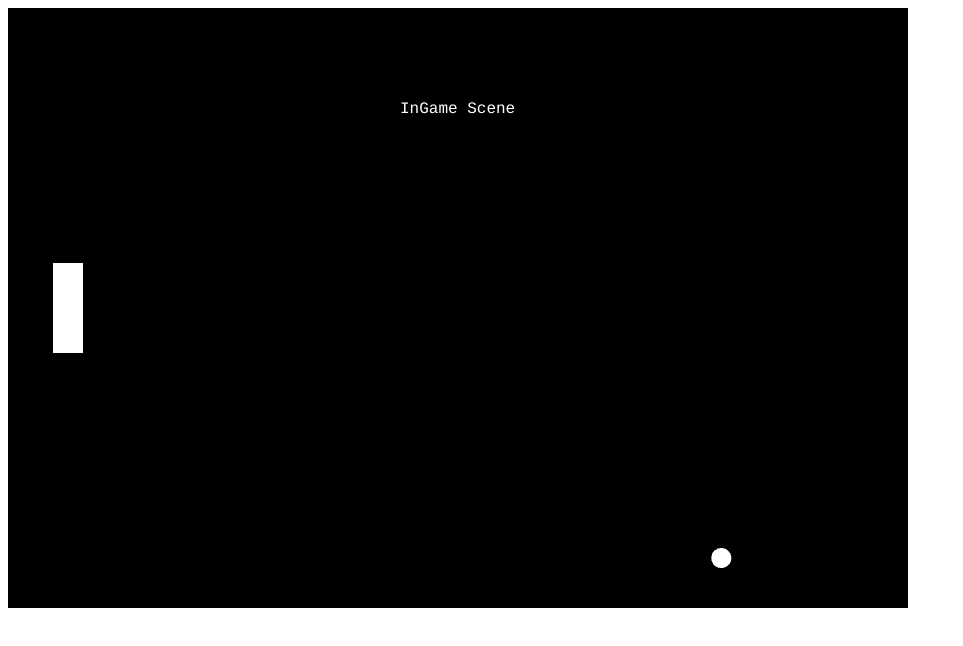
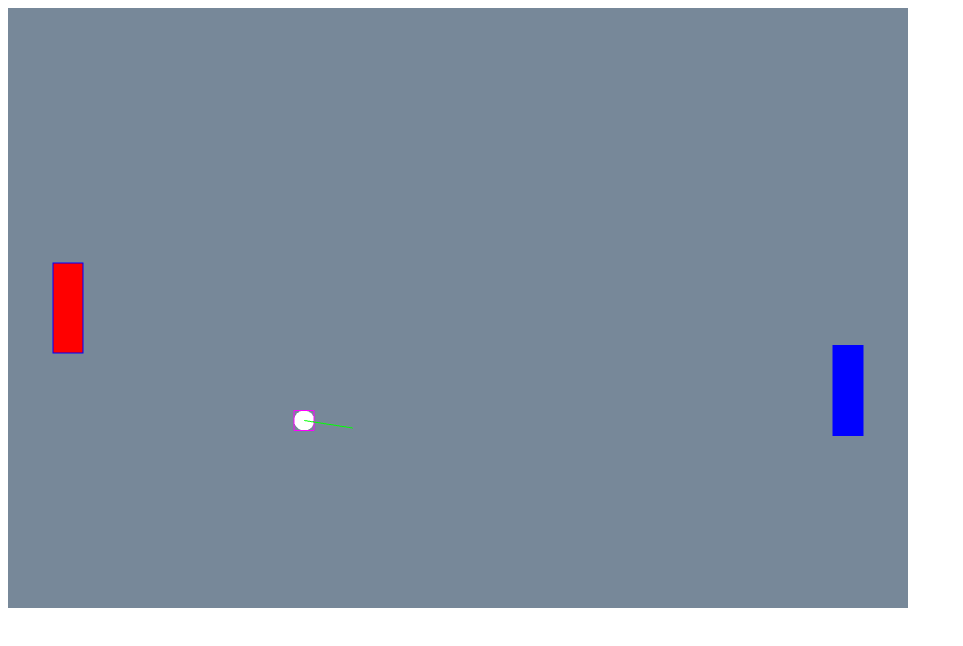
Before and after one commit to man3700/Phaser-Game, a website with bundled scripts: page index.html in a window 1280 px wide. Shown: the whole page, without its empty margins (0-963 px from the left). Built offline with nearby package versions, Linux system fonts and the light colour scheme.

Commit message:
yes, i'm finished to create this boring game!

```diff
--- a/index.html
+++ b/index.html
@@ -5,7 +5,7 @@
     </head>
 
     <body>
-        <script src="dist/main.js" type="module"></script>
+        <script src="dist/main.js" type="text/javascript"></script>
     </body>
 
 </html>
--- a/package.json
+++ b/package.json
@@ -12,5 +12,9 @@
     "matter": "^0.2.0",
     "phaser": "^3.55.2",
     "typescript": "^4.4.3"
+  },
+  "devDependencies": {
+    "ts-node": "^10.2.1",
+    "tsconfig-paths": "^3.11.0"
   }
 }
--- a/src/main.ts
+++ b/src/main.ts
@@ -3,25 +3,27 @@ import Phaser   = require("phaser");
 import { GameConfig, Game } from "./types";
 
 import TitleScene   from "./scenes/titleScene";
-import InGameScene  from "./scenes/inGameScene";
+import IngameScene  from "./scenes/ingameScene";
 
 const config:GameConfig = {
     width:  900,
     height: 600,
     type:   Phaser.AUTO,
+    backgroundColor: 0x778899,
     physics: {
         default: "arcade",
         arcade: {
-            gravity: { x: 0, y: 0 }
+            gravity: { x: 0, y: 0 },
+            debug: true
         }
     }
 }
 
 const game:Game = new Phaser.Game(config);
 
-game.scene.add("titleScene", TitleScene);
-game.scene.add("inGameScene", InGameScene);
+game.scene.add("Title", TitleScene);
+game.scene.add("Ingame", IngameScene);
 
 window.onload = function() {
-    game.scene.start("inGameScene");
+    game.scene.start("Ingame");
 }
--- a/src/scenes/inGameScene.ts
+++ b/src/scenes/inGameScene.ts
@@ -1,36 +1,106 @@
+import { Body, Vector } from "matter";
 import Phaser = require("phaser");
 
-import { Arc, PhysicsBody, Text } from "../types";
+import { Arc, PhysicsBody, CursorKeys, Rectangle, PhysicsStaticBody, Vector2 } from "../types";
 
-class InGameScene extends Phaser.Scene {
+class IngameScene extends Phaser.Scene {
+
+    //  cursor
+    cursors:CursorKeys;
+
+    //  objects
+    circle:Arc;
+    leftPaddle:Rectangle;
+    rightPaddle:Rectangle;
+
+    //  values
+    paddleRightVelocity:Vector2;
+
+    init() {
+        this.paddleRightVelocity = new Phaser.Math.Vector2(0, 0);
+    }
+
     preload() {
 
     }
 
     create() {
-        //  text
-        const text:Text = this.add.text(450, 100, "InGame Scene");
-        text.setOrigin(0.5, 0.5);
+        //  circle
+        this.circle = this.add.circle(450, 300, 10, 0xffffff);
+        this.physics.add.existing(this.circle);
 
-
-        //  circle
-        const circle:Arc = this.add.circle(450, 300, 10, 0xffffff);
-        this.physics.add.existing(circle);
-
-        const circleBody = circle.body as PhysicsBody;
-        circleBody.setVelocity(-200, 200);
+        const circleBody = this.circle.body as PhysicsBody;
+        circleBody.setVelocity(-300, 300);
         circleBody.setBounce(1, 1);
         circleBody.setCollideWorldBounds(true, 1, 1);
+        circleBody.setVelocity(Phaser.Math.Between(-200, 200), Phaser.Math.Between(-200, 200));
 
 
         //  left paddle
-        const leftPaddle = this.add.rectangle(60, 300, 30, 90, 0xffffff);
-        this.physics.add.existing(leftPaddle, true);
+        this.leftPaddle = this.add.rectangle(60, 300, 30, 90, 0xff0000, 1);
+        this.physics.add.existing(this.leftPaddle, true);
 
-        const LPaddleBody = leftPaddle.body as PhysicsBody;
 
-        this.physics.add.collider(leftPaddle, circle);
+        //  right paddle
+        this.rightPaddle = this.add.rectangle(840, 300, 30, 90, 0x0000ff, 1);
+        this.physics.add.existing(this.rightPaddle, true);
+
+
+        //  add collider to objects
+        this.physics.add.collider(this.leftPaddle, this.circle);
+        this.physics.add.collider(this.rightPaddle, this.circle);
+
+
+        //  create cursor
+        this.cursors = this.input.keyboard.createCursorKeys();
+    }
+
+    update() {
+        //  left paddle movements
+        const LPaddleBody = this.leftPaddle.body as PhysicsStaticBody;
+
+        if (this.cursors.up.isDown)
+        {
+            this.leftPaddle.y -= 5;
+            LPaddleBody.updateFromGameObject();
+        }
+        else if (this.cursors.down.isDown)
+        {
+            this.leftPaddle.y += 5;
+            LPaddleBody.updateFromGameObject();
+        }
+
+
+
+        //  right paddle movements
+        const RPaddleBody = this.rightPaddle.body as PhysicsStaticBody;
+        const difference = this.circle.y - this.rightPaddle.y;
+
+        if (Math.abs(difference) >= 30)
+        {
+            if (difference < 0)
+            {
+                //  ball is above the paddle
+                this.paddleRightVelocity.y -= 0.5;
+                if (this.paddleRightVelocity.y < -20)
+                    this.paddleRightVelocity.y = -20;
+            }
+            else if (difference > 0)
+            {
+                //  ball is below the paddle
+                this.paddleRightVelocity.y += 0.5;
+                if (this.paddleRightVelocity.y > 20)
+                    this.paddleRightVelocity.y = 20;
+            }
+        }
+        else {
+            //  ball is
+            this.paddleRightVelocity.y = 0;
+        }
+
+        this.rightPaddle.y += this.paddleRightVelocity.y;
+        RPaddleBody.updateFromGameObject();
     }
 }
 
-export default InGameScene;
+export default IngameScene;
--- a/src/scenes/titleScene.ts
+++ b/src/scenes/titleScene.ts
@@ -3,6 +3,7 @@ import Phaser = require("phaser");
 import { Text } from "../types";
 
 class TitleScene extends Phaser.Scene {
+
     preload() {
 
     }
```
Also changed, not shown: src/types.ts (+18 -7 lines), tsconfig.json (+7 -5 lines), 2 other files.
